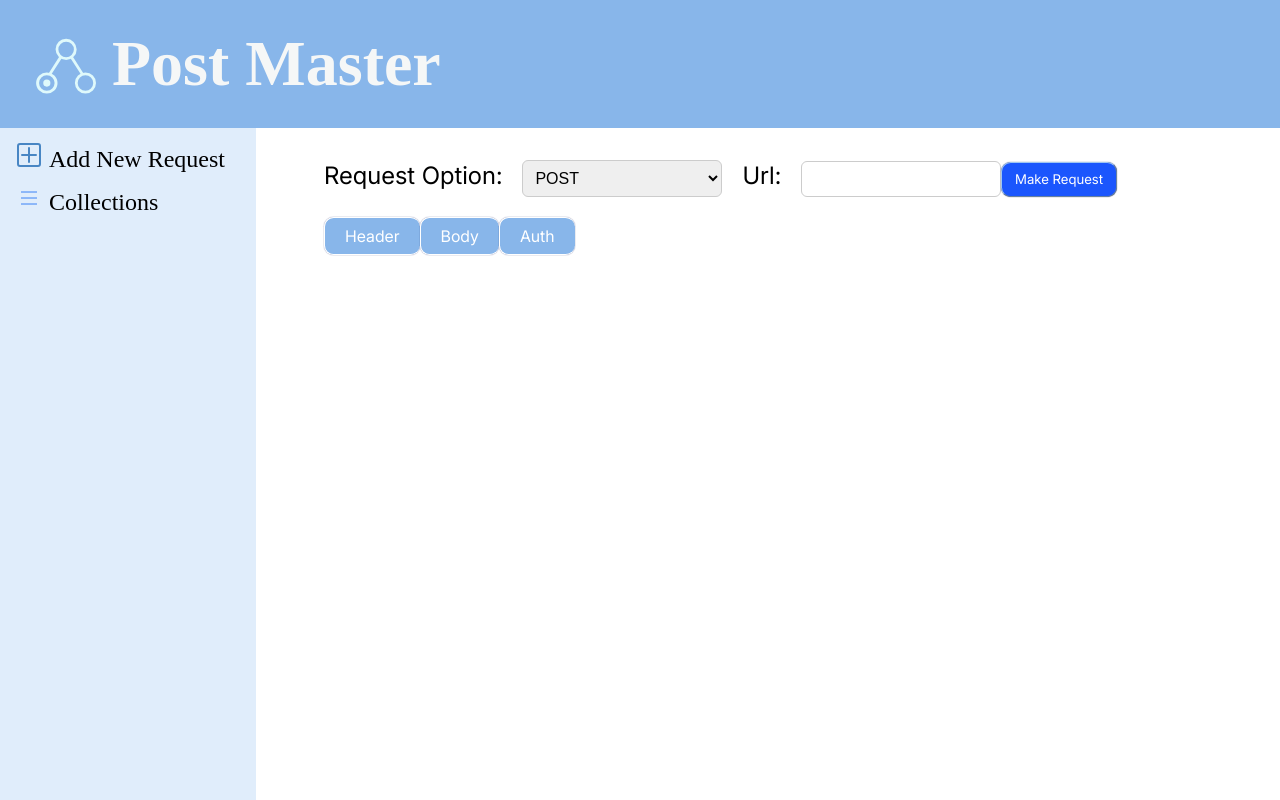
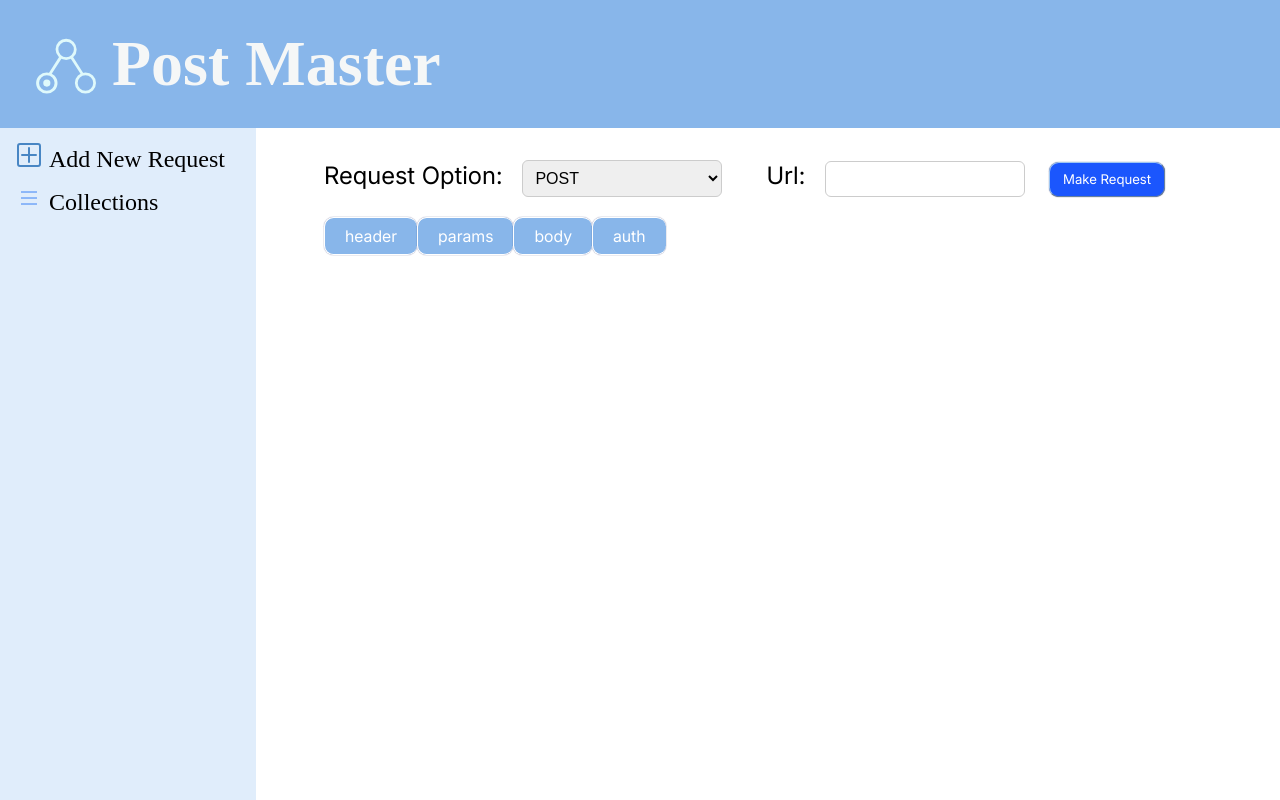
Before and after one commit to aylinakyol/PostMasterReact, a React (Vite) app in the folder postmasterreact/: page / in a window 1280 px wide. Shown: the top 800 px of the page. Built offline with nearby package versions, Linux system fonts and the light colour scheme.

Commit message:
input lar belirlendi

```diff
--- a/postmasterreact/src/Request_Body.jsx
+++ b/postmasterreact/src/Request_Body.jsx
@@ -1,9 +1,10 @@
 import { useState } from "react";
 
-export default function Request_Body() {
+export default function Request_Body({requestBody, setRequestBody}) {
   const [activePopup, setActivePopup] = useState(null);
 
   const handleButtonClick = (popupType) => {
+    setRequestBody(popupType);
     if (activePopup === popupType) {
       setActivePopup(null);
     } else {
@@ -14,9 +15,10 @@ export default function Request_Body() {
   return (
     <div className="request-body-container">
       <div className="request-body">
-        <button onClick={() => handleButtonClick("header")}>Header</button>
-        <button onClick={() => handleButtonClick("body")}>Body</button>
-        <button onClick={() => handleButtonClick("auth")}>Auth</button>
+        <button onClick={() => handleButtonClick("header")}>header</button>
+        <button onClick={() => handleButtonClick("params")}>params</button>
+        <button onClick={() => handleButtonClick("body")}>body</button>
+        <button onClick={() => handleButtonClick("auth")}>auth</button>
       </div>
 
       {activePopup && (
--- a/postmasterreact/src/css/style.css
+++ b/postmasterreact/src/css/style.css
@@ -227,6 +227,7 @@ select, input[type="text"]{
   width: 200px;
   padding: 8px;
   margin-bottom: 10px;
+  margin-right: 1.5rem;
   border: 1px solid #ccc;
   border-radius: 6px;
   font-size: 16px;
--- a/postmasterreact/src/pages/Page_Home.jsx
+++ b/postmasterreact/src/pages/Page_Home.jsx
@@ -1,20 +1,39 @@
 import Request_Body from "../Request_Body"
+import { useState } from "react";
 
 export default function Page_Home() {
+    const options = ["post", "get", "put", "patch", "delete"];
+    const [requestBody, setRequestBody] = useState("");
+    const [requestType, setRequestType] = useState("post");
+    const [url, setUrl] = useState("");
+
+    function handleSelectChange(e){
+        setRequestType(e.target.value);
+        console.log("Seçilen değer:", e.target.value);
+    };
+
+    async function handleButtonClick() {
+        console.log("İstek tipi:", requestType);
+        console.log("URL:", url);
+        console.log("Request Body:", requestBody);
+
+    }
     return (
         <div className="request-options">
-            <label for="request">Request Option:</label>
-            <select id="request" name="request">
-                <option value="post">POST</option>
-                <option value="get">GET</option>
-                <option value="put">PUT</option>
-                <option value="patch">PATCH</option>
-                <option value="delete">DELETE</option>
+            <label htmlFor="request">Request Option:</label>
+            <select id="request" name="request" value={requestType}
+            onChange={handleSelectChange}>
+                {options.map((option) => (
+                    <option key={option} value={option}>
+                        {option.toUpperCase()}
+                    </option>
+                ))}
             </select>
-            <label for="url">Url:</label>
-            <input type="text" id="url" name="url" />
-            <button>Make Request</button>
-            <Request_Body />
+
+            <label htmlFor="url">Url:</label>
+            <input type="text" id="url" name="url" value={url} onChange={(e) => setUrl(e.target.value)} />
+            <button onClick={handleButtonClick}>Make Request</button>
+            <Request_Body requestBody={requestBody} setRequestBody={setRequestBody}/>
         </div>
     )
 }
```
Also changed, not shown: 1 other file (tests, documents, lock files or other folders).
